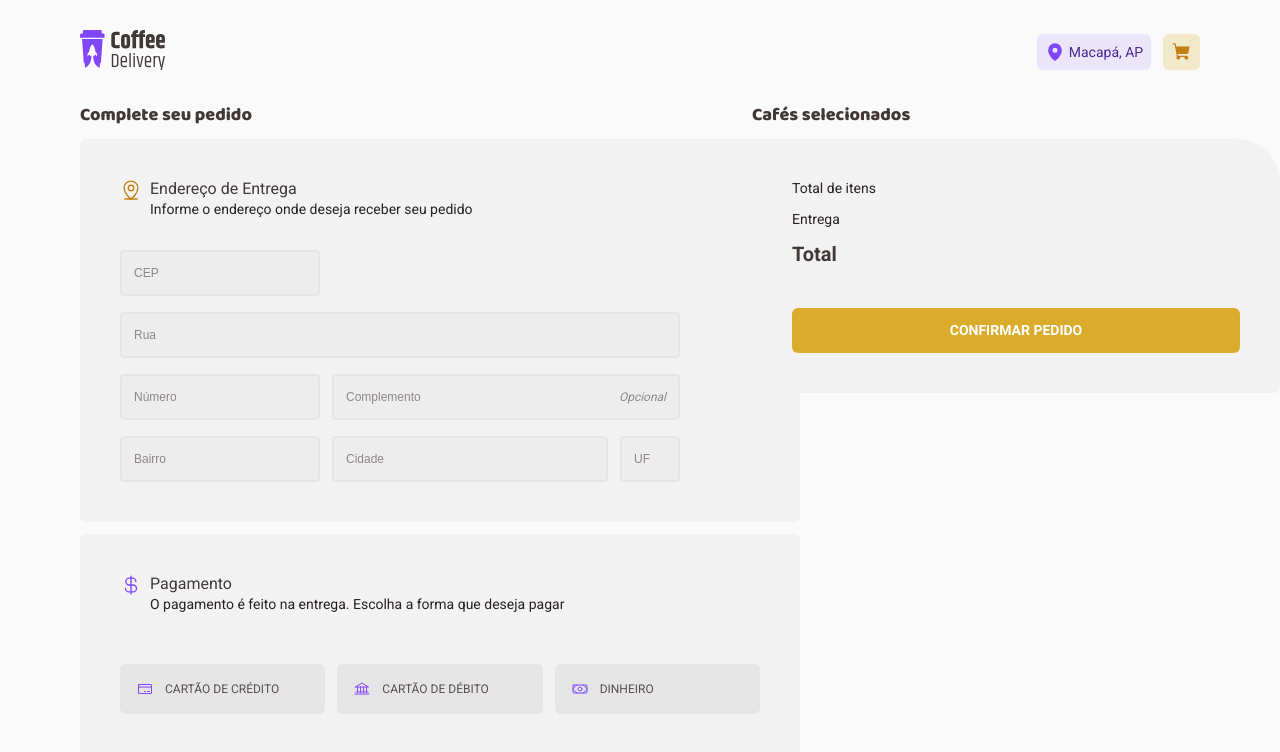
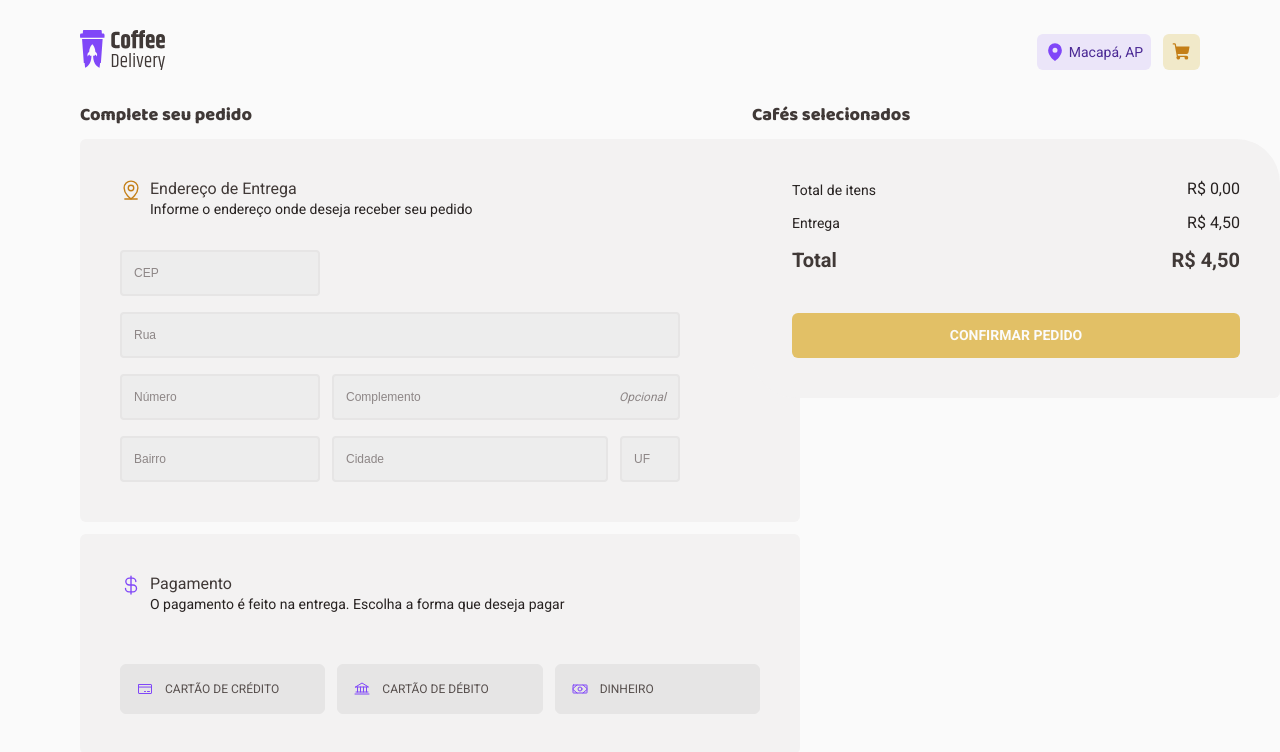
Before and after one commit to nathallye/challenge02-ignite-react, a React (Vite) app: page /Checkout in a window 1280 px wide. Shown: the top 752 px of the page. Built offline with nearby package versions, Linux system fonts and the light colour scheme.

Commit message:
Adding logic

```diff
--- a/src/App.tsx
+++ b/src/App.tsx
@@ -1,5 +1,6 @@
 import { BrowserRouter } from "react-router-dom";
 import { ThemeProvider } from "styled-components";
+import { CartContextProvider } from "./context/CartContext";
 
 import { Router } from "./Router";
 
@@ -11,7 +12,9 @@ function App() {
     <ThemeProvider theme={defaultTheme}>
       <GlobalStyle />
       <BrowserRouter>
-        <Router />
+        <CartContextProvider>
+          <Router />
+        </CartContextProvider>
       </BrowserRouter>
     </ThemeProvider>
   );
--- a/src/components/QuantitySelector/QuantitySelector.tsx
+++ b/src/components/QuantitySelector/QuantitySelector.tsx
@@ -1,6 +1,7 @@
 import { Minus, Plus } from "phosphor-react";
+
+import { QuantitySelectorContainer, SelectorButton } from "./styles";
 import { RegularText } from "../../styles/text";
-import { QuantitySelectorContainer, SelectorButton } from "./styles";
 
 interface QuantitySelectorProps {
   size?: "small" | "medium",
--- a/src/context/CartContext.tsx
+++ b/src/context/CartContext.tsx
@@ -1,5 +1,4 @@
 import { createContext, ReactNode, useEffect, useState } from "react";
-import { json } from "react-router-dom";
 import produce from "immer";
 
 import { Coffee } from "../pages/Home/components/CoffeeCard/CoffeeCard";
@@ -95,7 +94,7 @@ export const CartContextProvider = ({ children }: CartContextProviderProps) => {
   }, [cartItems]);
 
   return (
-    <CartContext.Provider value={{ cartItems, addCoffeeToCart, cartQuantity,changeCartItemQuantity, removeCartItem, cartItemsTotalPrice, cleanCart }}>
+    <CartContext.Provider value={{ cartItems, addCoffeeToCart, cartQuantity, changeCartItemQuantity, removeCartItem, cartItemsTotalPrice, cleanCart }}>
       {children}
     </CartContext.Provider>
   );
--- a/src/pages/Checkout/Checkout.tsx
+++ b/src/pages/Checkout/Checkout.tsx
@@ -1,11 +1,14 @@
+import { useNavigate } from "react-router-dom";
 import { useForm, FormProvider } from "react-hook-form";
 import * as zod from "zod";
 import { zodResolver } from "@hookform/resolvers/zod";
 
+import { useCart } from "../../hooks/useCart";
+
 import { CheckoutForm } from "./components/CheckoutForm";
+import { SelectedCoffees } from "./components/SelectedCoffees";
 
 import { CompleteOrderContainer } from "./styles";
-import { SelectedCoffees } from "./components/SelectedCoffees/SelectedCoffees";
 
 enum PaymentMethods {
   credit = "credit",
@@ -30,22 +33,36 @@ const confirmOrderFormValidationSchema = zod.object({
 
 export type OrderData = zod.infer<typeof confirmOrderFormValidationSchema>;
 
-type ConfirmOrderFormData = OrderData;
+type SuccessFormData = OrderData;
 
 export const Checkout = () => {
-  const confirmOrderForm = useForm<ConfirmOrderFormData>({
+  const confirmOrderForm = useForm<SuccessFormData>({
     resolver: zodResolver(confirmOrderFormValidationSchema),
     defaultValues: {
-      paymentMethod: undefined,
-    },
+      paymentMethod: undefined
+    }
   });
+
+  const { handleSubmit } = confirmOrderForm;
+
+  const navigate = useNavigate();
+  const { cleanCart } = useCart();
+
+  function successHandler(data: SuccessFormData) {
+    navigate("/Success", {
+      state: data
+    });
+
+    cleanCart();
+
+    // console.log(data);
+  }
 
   return (
     <FormProvider {...confirmOrderForm}>
     <CompleteOrderContainer
       className="container"
-      // TODO:
-      // onSubmit={handleSubmit(confirmOrderHandler)}
+      onSubmit={handleSubmit(successHandler)}
     >
       <CheckoutForm />
       <SelectedCoffees />
--- a/src/pages/Checkout/components/ConfirmationSection/ConfirmationSection.tsx
+++ b/src/pages/Checkout/components/ConfirmationSection/ConfirmationSection.tsx
@@ -1,31 +1,34 @@
 import { BasicButton } from "../../../../components/BasicButton";
+
+import { useCart } from "../../../../hooks/useCart";
 
 import { formatMoney } from "../../../../utils/formatMoney";
 
 import { ConfirmationSectionContainer } from "./styles";
 import { RegularText } from "../../../../styles/text";
 
+const DELIVERY_PRICE = 4.5;
+
 export const ConfirmationSection = () => {
-  // TODO
-  // const { cartItemsTotalPrice, cartQuantity } = useCart();
-  // const cartTotal = DELIVERY_PRICE + cartItemsTotalPrice;
+  const { cartItemsTotalPrice, cartQuantity } = useCart();
+  const cartTotal = DELIVERY_PRICE + cartItemsTotalPrice;
 
-  // const formattedItemsTotal = formatMoney(cartItemsTotalPrice);
-  // const formattedCartTotal = formatMoney(cartTotal);
-  // const formattedDeliveryPrice = formatMoney(DELIVERY_PRICE);
+  const itemsTotalFormatted = formatMoney(cartItemsTotalPrice > 0 ? cartItemsTotalPrice : 0.00);
+  const cartTotalFormatted = formatMoney(cartTotal > 0 ? cartTotal : 0.00);
+  const deliveryPriceFormatted = formatMoney(DELIVERY_PRICE);
 
   return (
     <ConfirmationSectionContainer>
       <div>
         <RegularText size="s">Total de itens</RegularText>
         <RegularText>
-          {/* R$ {formattedItemsTotal} */}
+          R$ {itemsTotalFormatted}
         </RegularText>
       </div>
       <div>
         <RegularText size="s">Entrega</RegularText>
         <RegularText>
-          {/* R$ {formattedDeliveryPrice} */}
+          R$ {deliveryPriceFormatted}
         </RegularText>
       </div>
       <div>
@@ -33,13 +36,13 @@ export const ConfirmationSection = () => {
           Total
         </RegularText>
         <RegularText weight="700" color="subtitle" size="l">
-          {/* R$ {formattedCartTotal} */}
+          R$ {cartTotalFormatted}
         </RegularText>
       </div>
 
       <BasicButton
         content="Confirmar Pedido"
-        // disabled={cartQuantity <= 0}
+        disabled={cartQuantity <= 0}
         type="submit"
       />
     </ConfirmationSectionContainer>
--- a/src/pages/Checkout/components/SelectedCoffees/SelectedCoffees.tsx
+++ b/src/pages/Checkout/components/SelectedCoffees/SelectedCoffees.tsx
@@ -6,8 +6,7 @@ import { TitleText } from "../../../../styles/text";
 import { DetailsContainer, SelectedCoffeesContainer } from "./styles";
 
 export const SelectedCoffees = () => {
-  // TODO
-  // const { cartItems } = useCart();
+  const { cartItems } = useCart();
 
   return (
     <SelectedCoffeesContainer>
--- /dev/null
+++ b/src/pages/Checkout/components/SelectedCoffees/index.tsx
@@ -0,0 +1,3 @@
+import { SelectedCoffees } from "./SelectedCoffees";
+
+export { SelectedCoffees };
--- a/src/utils/formatMoney.ts
+++ b/src/utils/formatMoney.ts
@@ -1,5 +1,5 @@
 export const formatMoney = (value: number) => {
-  return value.toLocaleString("pt-BR", {
-    minimumFractionDigits: 2,
+  return value?.toLocaleString("pt-BR", {
+    minimumFractionDigits: 2
   });
 };
```
Also changed, not shown: src/pages/Home/components/CoffeeCard/CoffeeCard.tsx (+21 -7 lines).
